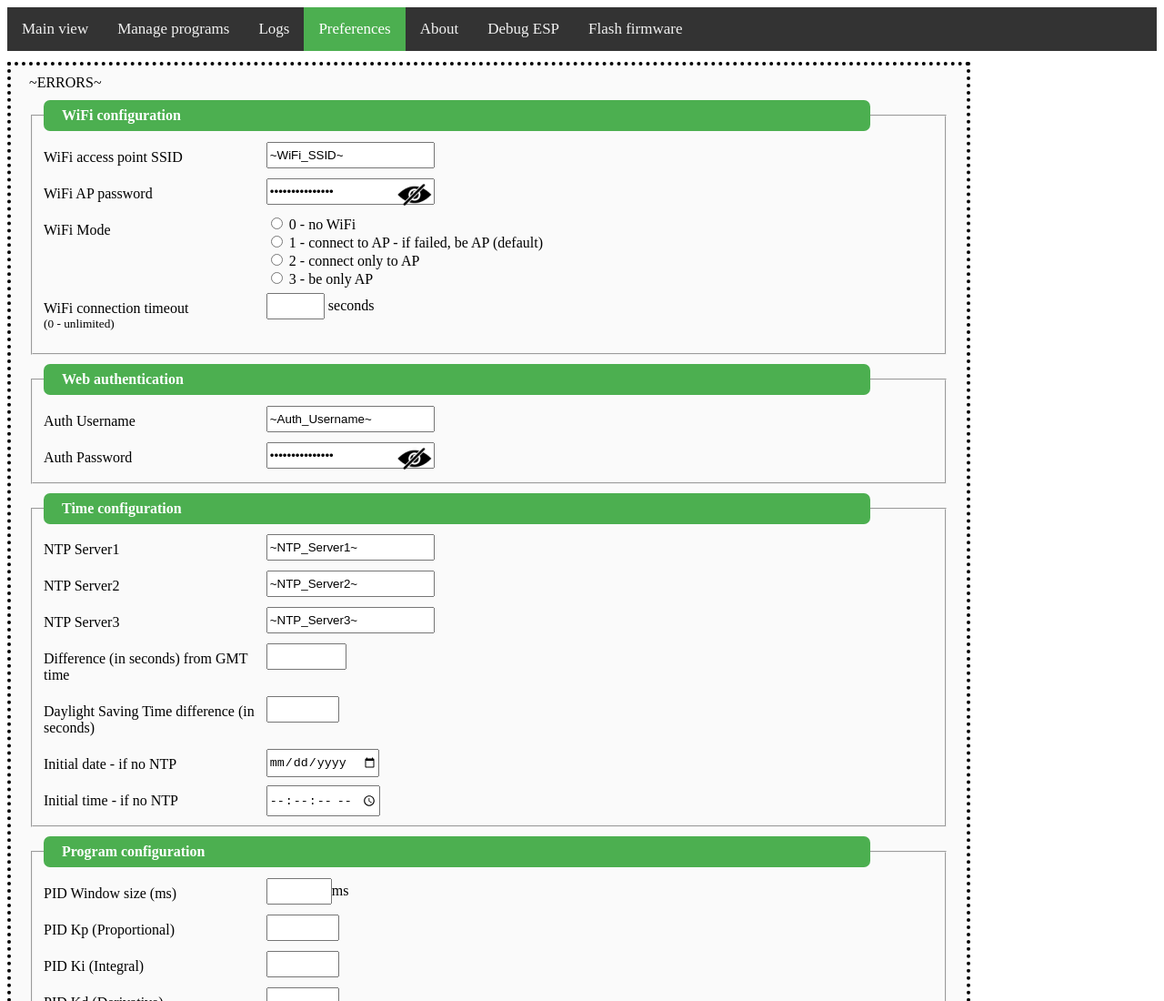
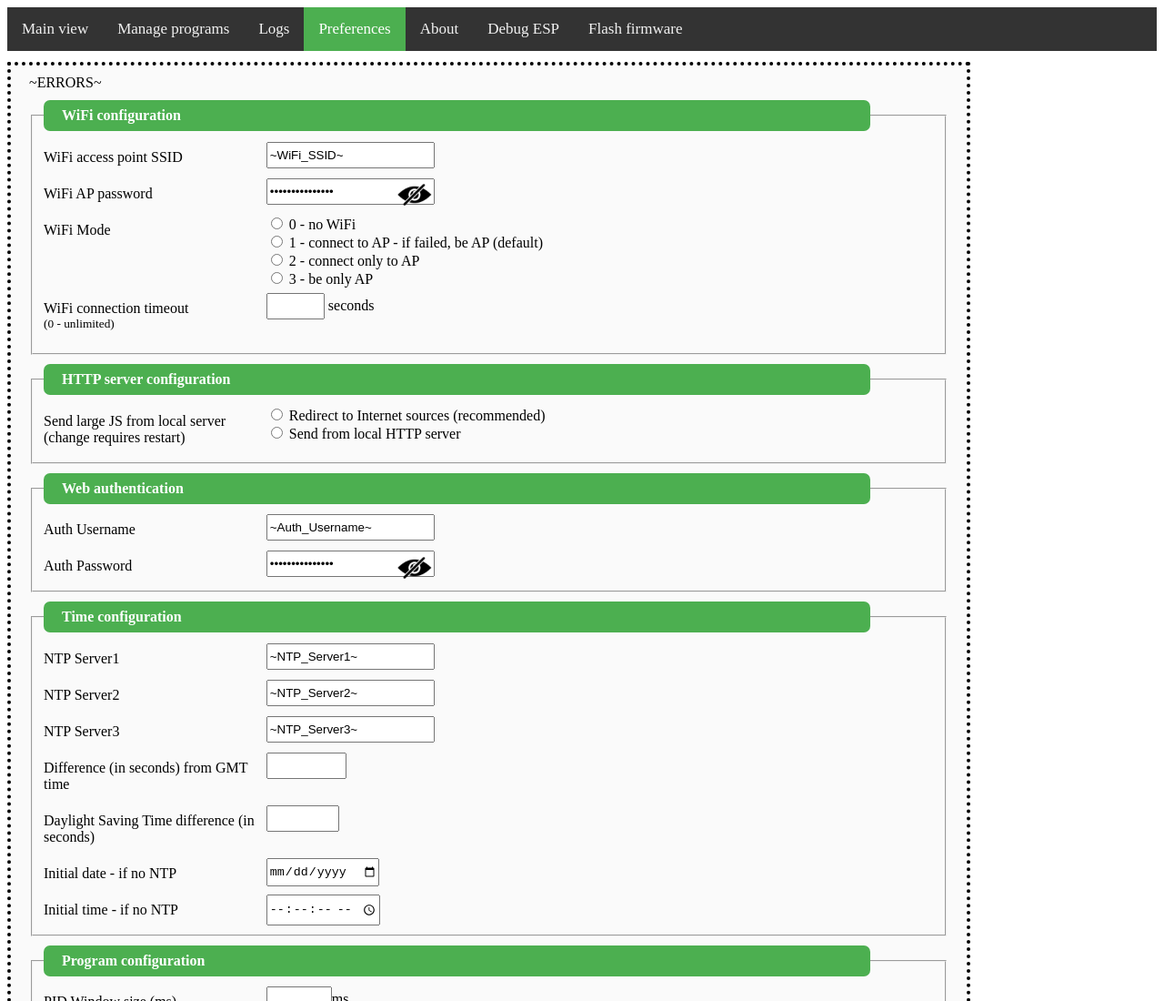
Before and after one commit to Saur0o0n/PIDKiln, a plain HTML site: page data/preferences.html in a window 1280 px wide. Shown: the top 1100 px of the page at 91% size. Drawn offline with Linux system fonts and the light colour scheme.

```diff
--- a/data/preferences.html
+++ b/data/preferences.html
@@ -64,6 +64,19 @@
       </div>
       <div class="col-75">
 	<input type="number" name="WiFi_Retry_cnt" value="~WiFi_Retry_cnt~" min="0" max="254"> seconds
+      </div>
+     </div>
+   </fieldset>
+
+   <fieldset>
+    <legend> HTTP server configuration </legend>
+     <div class="row">
+      <div class="col-25">
+	<label for="HTTP_Local_JS"> Send large JS from local server<br>(change requires restart) </label>
+      </div>
+      <div class="col-75">
+	<input type="radio" name="HTTP_Local_JS" value="0" ~HTTP_Local_JS0~> Redirect to Internet sources (recommended) <br>
+	<input type="radio" name="HTTP_Local_JS" value="1" ~HTTP_Local_JS1~> Send from local HTTP server <br>
       </div>
      </div>
    </fieldset>
```
Also changed, not shown: Changelog.txt, 10 other files.
